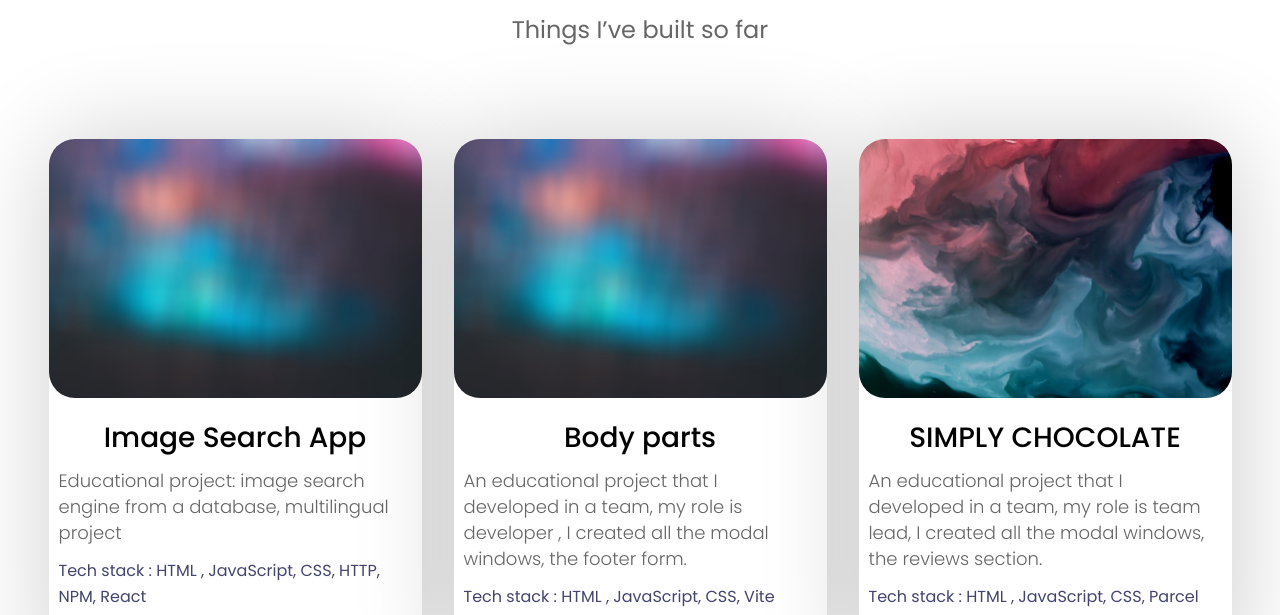
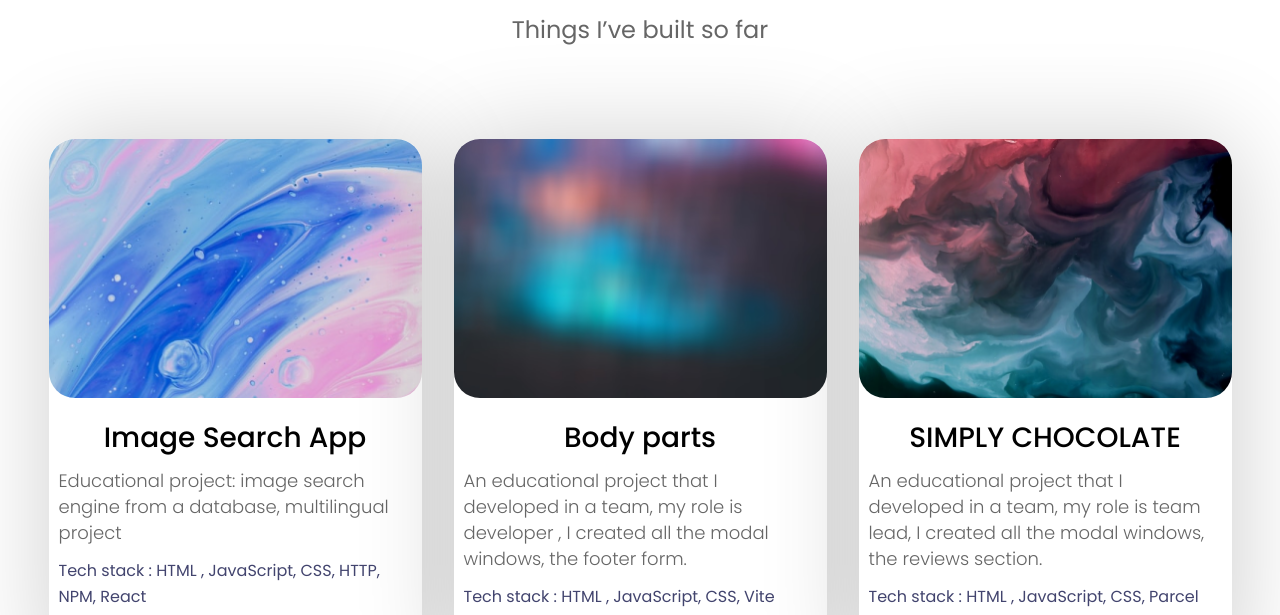
Before and after one commit to IvanLabza/Front-end__portfolio, a website built with Vite: page src/index.html in a window 1280 px wide. Shown: the part 1800-2415 px from the top of the page. Built offline with nearby package versions, Linux system fonts and the light colour scheme.

Commit message:
Update projects.html

```diff
--- a/src/partials/index/projects.html
+++ b/src/partials/index/projects.html
@@ -5,7 +5,7 @@
     <ul class="projects-list">
       <li class="projects-list__item">
         <img
-          src="/img/project/projects-list-3.png"
+          src="/img/project/projects-list-5.png"
           srcset="/img/project/projects-list-3-2x.png 2x"
           alt=""
           class="projects-list-img"
```
